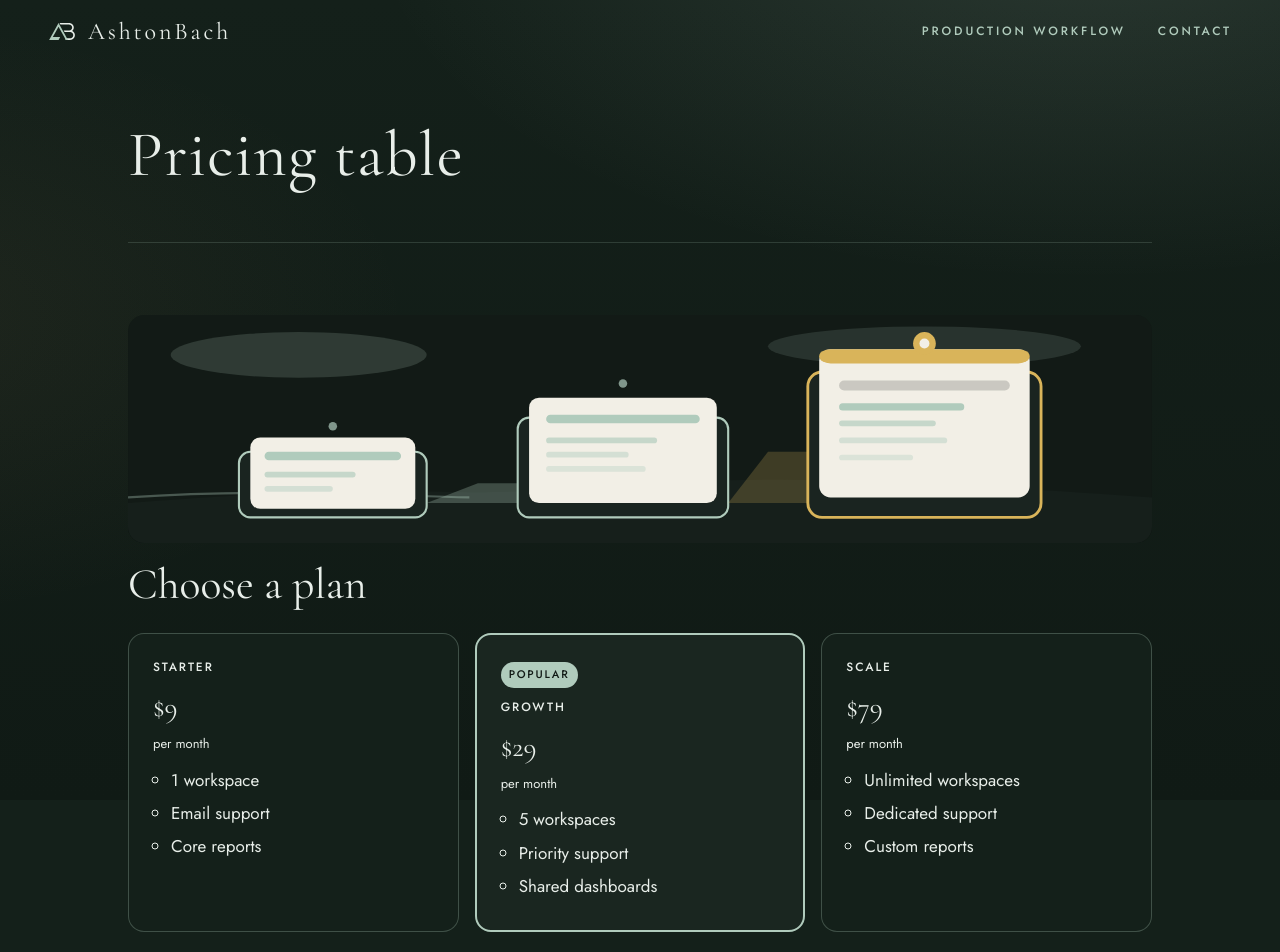
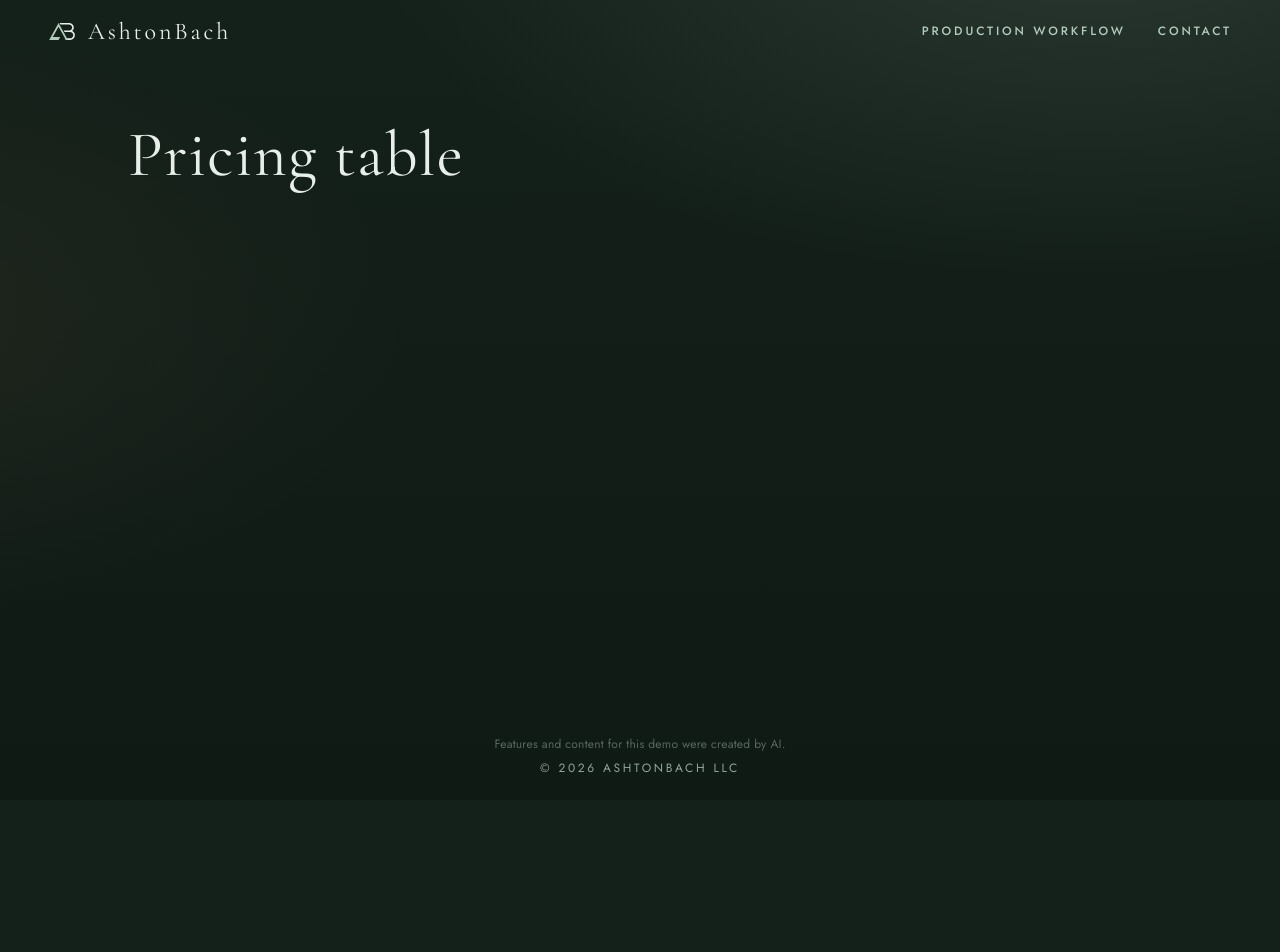
Before and after one commit to ashtonbach/agent-showcase, a Next.js app: page / in a window 1280 px wide. Shown: the top 952 px of the page. After the commit the page ends 800 px from the top, so only its background shows below. Built offline with nearby package versions, Linux system fonts and the light colour scheme.

Commit message:
Base: lab slot empty, from main 5fb3346 (Author: Alder)

```diff
--- a/app/lab/pricing-table/index.tsx
+++ /dev/null
@@ -1,59 +0,0 @@
-"use client";
-import { useState } from "react";
-
-const plans = [
-  { name: "Starter", price: "$9", items: ["1 workspace", "Email support", "Core reports"] },
-  { name: "Growth", price: "$29", items: ["5 workspaces", "Priority support", "Shared dashboards"], best: true },
-  { name: "Scale", price: "$79", items: ["Unlimited workspaces", "Dedicated support", "Custom reports"] },
-];
-
-const css = `
-.lab-wrap{width:min(960px,100%);margin:8px auto 56px;color:var(--mist,#F2EFE6)}
-.lab-art{display:block;width:100%;height:auto;aspect-ratio:9/2;border-radius:16px;margin:0 0 16px;object-fit:cover}
-.lab-fb{display:block;width:100%;aspect-ratio:9/2;border-radius:16px;margin:0 0 16px;background:#1A2620}
-.lab-title{font-family:var(--serif);font-weight:400;font-size:30px;margin:0 0 20px}
-.lab-grid{list-style:none;margin:0;padding:0;display:grid;grid-template-columns:repeat(3,minmax(0,1fr));gap:16px}
-@media (max-width:760px){.lab-grid{grid-template-columns:1fr}}
-.lab-card{border:1px solid rgba(176,203,188,.28);border-radius:16px;padding:24px;color:var(--mist,#F2EFE6);background:#14201A}
-.lab-card[data-best="true"]{border:2px solid var(--sage);background:#1A2620}
-.lab-badge{display:inline-block;margin:0 0 10px;padding:4px 8px;border-radius:999px;background:var(--sage);color:#121A16;font-family:var(--sans);font-weight:500;letter-spacing:.16em;text-transform:uppercase;font-size:11px}
-.lab-name{margin:0 0 8px;font-family:var(--sans);font-weight:500;letter-spacing:.16em;text-transform:uppercase;font-size:12px;color:var(--mist,#F2EFE6)}
-.lab-price{margin:0;font-family:var(--serif);font-size:28px;color:var(--mist,#F2EFE6)}
-.lab-per{display:block;margin:4px 0 12px;font-size:13px;color:#E8EEE9}
-.lab-items{margin:0;padding-left:18px;color:var(--mist,#F2EFE6)}
-.lab-items li{margin:6px 0}
-.lab-note{margin:20px 0 0;font-size:14px;color:#E8EEE9}
-@media (prefers-reduced-motion:reduce){*{animation:none!important;transition:none!important}}
-`;
-
-function ArtSlot() {
-  const [ok, setOk] = useState(true);
-  if (!ok) return <span data-art="fallback" className="lab-fb" aria-hidden="true" />;
-  return (
-    <img data-art="image" className="lab-art" src="/lab/pricing-table/header.svg" width={720} height={160} alt="" onError={() => setOk(false)} />
-  );
-}
-
-export default function PricingTable() {
-  return (
-    <section className="lab-wrap" data-lab="pricing-table" aria-labelledby="lab-pricing-title">
-      <style>{css}</style>
-      <ArtSlot />
-      <h2 id="lab-pricing-title" className="lab-title">Choose a plan</h2>
-      <ul className="lab-grid">
-        {plans.map((p) => (
-          <li key={p.name} className="lab-card" {...(p.best ? { "data-best": "true" } : {})}>
-            {p.best ? <span className="lab-badge">Popular</span> : null}
-            <p className="lab-name">{p.name}</p>
-            <p className="lab-price">{p.price}</p>
-            <span className="lab-per">per month</span>
-            <ul className="lab-items">
-              {p.items.map((it) => <li key={it}>{it}</li>)}
-            </ul>
-          </li>
-        ))}
-      </ul>
-      <p className="lab-note">Example data: these plans are illustrative; the showcase sells nothing.</p>
-    </section>
-  );
-}
--- a/app/page.tsx
+++ b/app/page.tsx
@@ -1,4 +1,3 @@
-import Lab from "./lab/pricing-table";
 import { readDemoKey, demoTitle } from "./demo-name";
 const demoKey = readDemoKey();
 const demoName = demoTitle();
@@ -6,7 +5,7 @@ export default function Page() {
   return (
     <div className="page-stack">
       <h1 className="demo-title" data-i18n={demoKey}>{demoName}</h1>
-      <Lab /> {/* lab:slot */}
+      {/* lab:slot */}
     </div>
   );
 }
```
Also changed, not shown: public/lab/pricing-table/header.svg (deleted).
